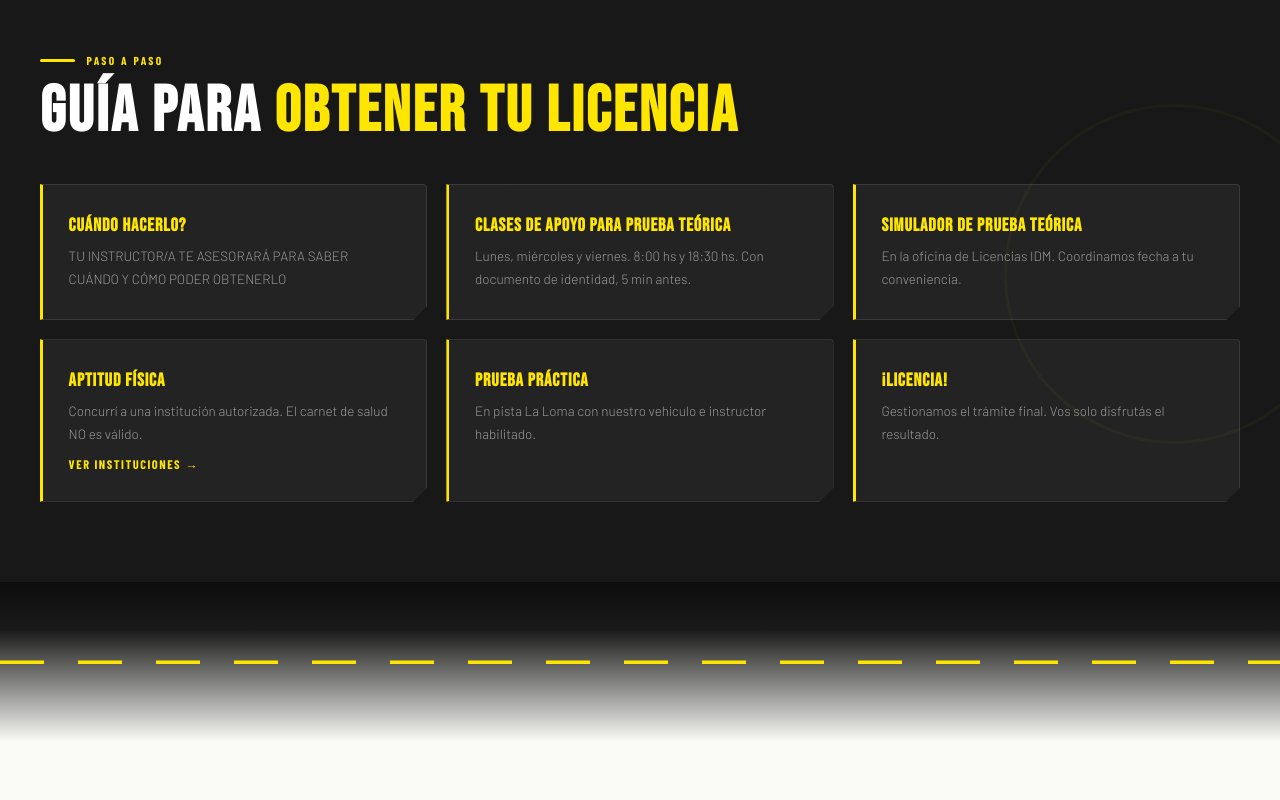
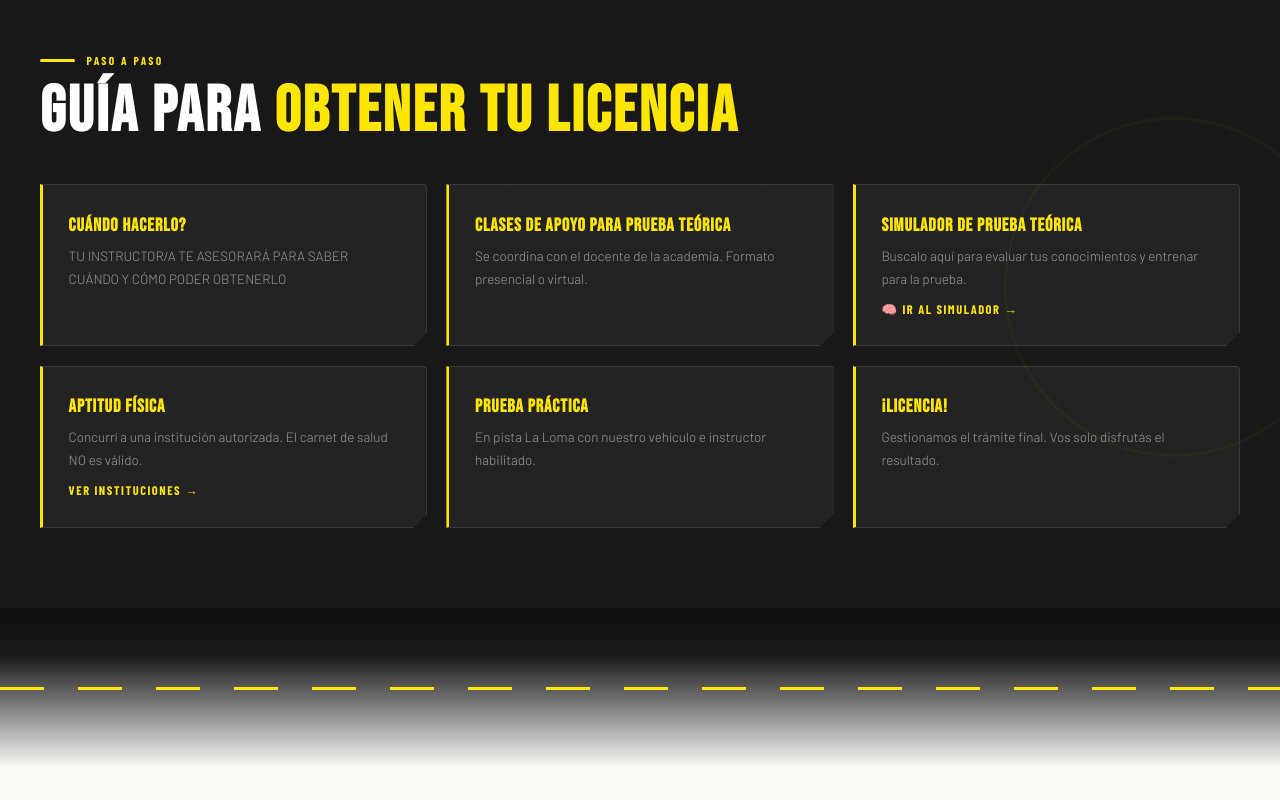
Before and after one commit to ismagab/academia-punta, a Next.js app: page / in a window 1280 px wide. Shown: the part 2623-3423 px from the top of the page. Built offline with nearby package versions, Linux system fonts and the light colour scheme.

Commit message:
update page.tsx

```diff
--- a/app/page.tsx
+++ b/app/page.tsx
@@ -906,8 +906,8 @@ export default function Home() {
           <div className="guia-grid">
             {[
               {title:"CUÁNDO HACERLO?",  desc:"TU INSTRUCTOR/A TE ASESORARÁ PARA SABER CUÁNDO Y CÓMO PODER OBTENERLO"},
-              {title:"Clases de apoyo para prueba teórica",    desc:"Lunes, miércoles y viernes. 8:00 hs y 18:30 hs. Con documento de identidad, 5 min antes."},
-              {title:"Simulador de prueba teórica",    desc:"En la oficina de Licencias IDM. Coordinamos fecha a tu conveniencia."},
+              {title:"Clases de apoyo para prueba teórica",    desc:"Se coordina con el docente de la academia. Formato presencial o virtual."},
+              {title:"Simulador de prueba teórica",    desc:"Buscalo aquí para evaluar tus conocimientos y entrenar para la prueba.", link2:true},
               {title:"Aptitud Física",    desc:"Concurrí a una institución autorizada. El carnet de salud NO es válido.", link:true},
               {title:"Prueba Práctica",   desc:"En pista La Loma con nuestro vehículo e instructor habilitado."},
               {title:"¡Licencia!",        desc:"Gestionamos el trámite final. Vos solo disfrutás el resultado."},
@@ -918,6 +918,11 @@ export default function Home() {
                 {g.link && (
                   <Link href="/instituciones" style={{display:"inline-flex",alignItems:"center",gap:"0.4rem",marginTop:"0.7rem",color:"#FFE600",fontFamily:"Barlow Condensed,sans-serif",fontWeight:700,fontSize:"0.78rem",letterSpacing:"0.12em",textTransform:"uppercase",textDecoration:"none"}}>
                     Ver instituciones →
+                  </Link>
+                )}
+                {g.link2 && (
+                  <Link href="/simulador" style={{display:"inline-flex",alignItems:"center",gap:"0.4rem",marginTop:"0.7rem",color:"#FFE600",fontFamily:"Barlow Condensed,sans-serif",fontWeight:700,fontSize:"0.78rem",letterSpacing:"0.12em",textTransform:"uppercase",textDecoration:"none"}}>
+                    🧠 Ir al Simulador →
                   </Link>
                 )}
               </div>
```
